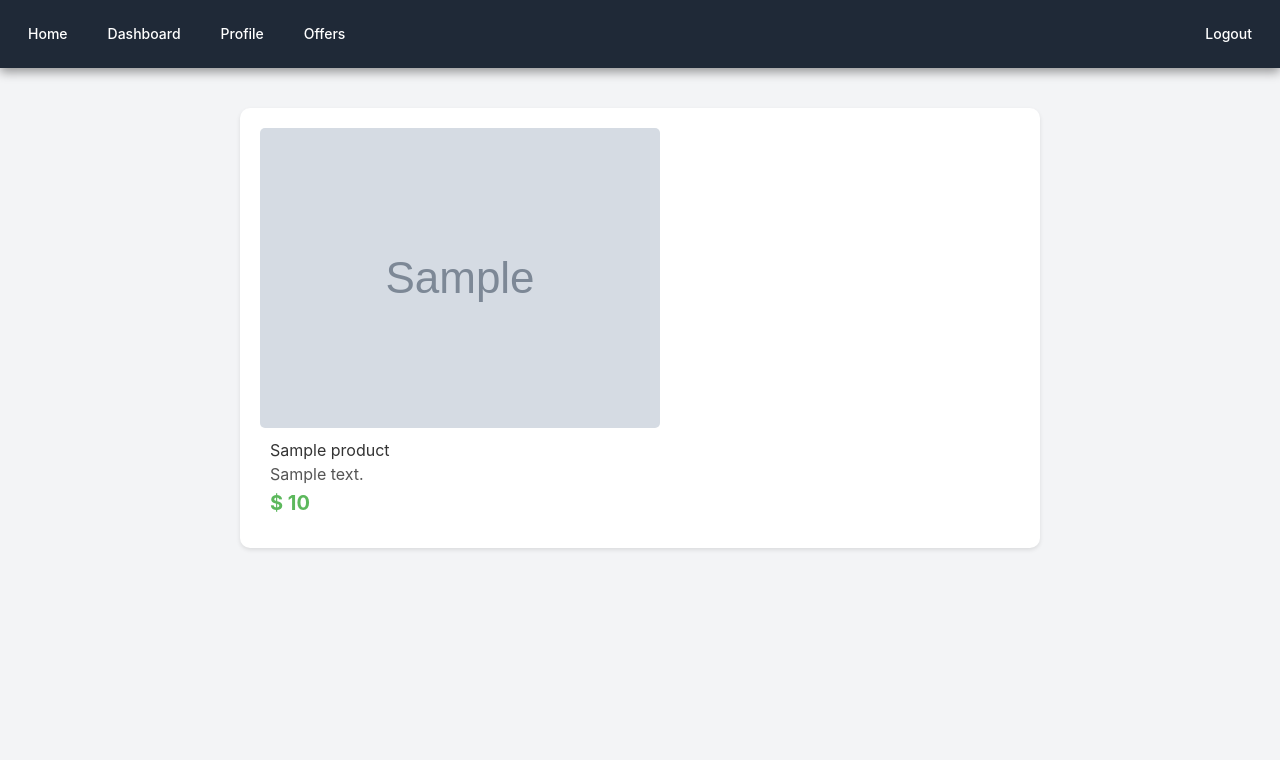
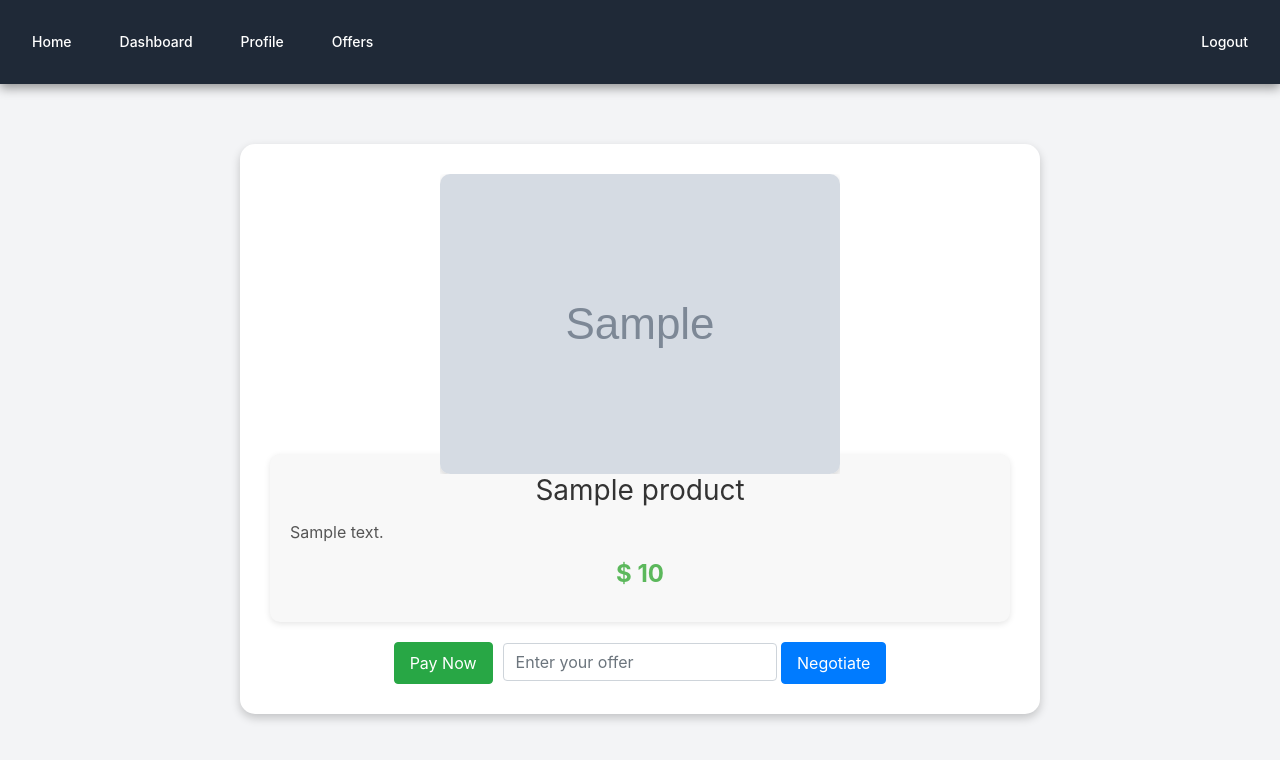
Before and after one commit to kukr/UniMarket-Place, a Flask app: template templates/product_detail.html in a window 1280 px wide. Shown: the top 760 px of the page. Run offline with Flask 2, Linux system fonts and the light colour scheme; the template is opened without the code that fills it: most values are stand-ins (such as "Sample title", 1, 10 or a date in 2020); grey boxes marked "Sample" are stand-in pictures; parts of the project's set-up code (start-up, migrations or seed data) failed here and were passed over; some libraries are stand-ins or nearby versions.

Commit message:
Updating product detail

```diff
--- a/app.py
+++ b/app.py
@@ -9,7 +9,7 @@ from datetime import datetime
 import base64
 
 import uuid
-import datetime
+
 # Initialize Flask app
 app = Flask(__name__)
 app.config['SECRET_KEY'] = 'your_secret_key_here'  # Change this to a secret key
@@ -31,7 +31,13 @@ def get_all_products():
     all_products_response = products_ref.get()
     all_products = all_products_response.val() if all_products_response.val() else {}
     del all_products['offers']
-    return all_products
+    del all_products['users']
+    # remove self products
+    copy_of_all_products = all_products.copy()
+    for key, val in all_products.items():
+        if val.get('seller_email', '') == session['user_email']:
+            del copy_of_all_products[key]
+    return copy_of_all_products
 
 def decode_email(encoded_email):
     # Decode the Base64-encoded email
@@ -272,7 +278,7 @@ def get_product(product_id):
     product = get_product_by_id(product_id)
     print(product)
     if product:
-        return render_template('product_detail.html', product=product)
+        return render_template('product_detail.html', product=product ,product_id=product_id)
     else:
         flash('Product not found.', 'danger')
         return redirect(url_for('dashboard'))
@@ -298,6 +304,7 @@ def list_products():
 
 @app.route('/offers/negotiate/<product_id>', methods = ['POST'])
 def negotiate(product_id):
+    print(request.form.get('offer_price'))
     # Logic to support negotiation
     if not session.get('user_email'):
         return redirect(url_for('login'))
@@ -316,7 +323,7 @@ def negotiate(product_id):
             'product_id': product_id,
             'seller_email': seller_email,
             'buyer_email': user_email,
-            'timestamp': datetime.now().isoformat(),
+            'timestamp': datetime.datetime.now().isoformat(),
             'offer_price': request.form.get('offer_price'),
             'offer_status': offer_status,
         }
--- a/templates/base.html
+++ b/templates/base.html
@@ -2,6 +2,13 @@
 <html lang="en">
   <head>
     <meta charset="UTF-8" />
+    <!-- In base.html, within the <head> tag -->
+<link rel="stylesheet" href="https://stackpath.bootstrapcdn.com/bootstrap/4.3.1/css/bootstrap.min.css">
+
+<!-- At the end of the body in base.html -->
+<script src="https://code.jquery.com/jquery-3.3.1.slim.min.js"></script>
+<script src="https://cdnjs.cloudflare.com/ajax/libs/popper.js/1.14.7/umd/popper.min.js"></script>
+<script src="https://stackpath.bootstrapcdn.com/bootstrap/4.3.1/js/bootstrap.min.js"></script>
     <meta name="viewport" content="width=device-width, initial-scale=1.0" />
     <title>Your Application</title>
     <script src="https://cdn.tailwindcss.com"></script>
--- a/templates/product_detail.html
+++ b/templates/product_detail.html
@@ -4,46 +4,118 @@
 <style>
     .product-detail-container {
         background-color: #fff;
-        padding: 20px;
-        margin: 20px auto;
-        border-radius: 10px;
-        box-shadow: 0 2px 4px rgba(0, 0, 0, 0.1);
+        padding: 30px;
+        margin: 40px auto;
+        border-radius: 15px;
+        box-shadow: 0 4px 10px rgba(0, 0, 0, 0.2);
         max-width: 800px;
+        display: flex;
+        flex-direction: column;
+        align-items: center;
+        text-align: center;
     }
 
     .product-image {
         max-width: 100%;
         height: auto;
-        border-radius: 5px;
+        border-radius: 10px;
+        box-shadow: 0 2px 6px rgba(0, 0, 0, 0.15);
     }
 
     .product-info {
-        padding: 10px;
+        padding: 20px;
+        background-color: #f8f8f8;
+        border-radius: 10px;
+        margin-top: -20px; /* To overlap the image slightly */
+        width: 100%;
+        box-shadow: 0 2px 6px rgba(0, 0, 0, 0.1);
     }
 
     .product-info h2 {
         color: #333;
-        margin-top: 0;
+        margin: 0 0 10px 0;
+        font-size: 28px;
     }
 
     .product-description {
         color: #555;
-        line-height: 1.6;
+        line-height: 1.8;
+        margin: 10px 0;
+        font-size: 16px;
+        text-align: justify;
     }
 
     .product-price {
         color: #5cb85c;
-        font-size: 20px;
+        font-size: 24px;
         font-weight: bold;
+        margin: 10px 0;
+    }
+
+    /* Custom styles for carousel controls */
+    .carousel-control-prev-icon,
+    .carousel-control-next-icon {
+        background-color: rgba(0, 0, 0, 0.5); /* Dark background for better visibility */
+        border-radius: 50%; /* Circular shape */
+        width: 40px; /* Width of the arrow */
+        height: 40px; /* Height of the arrow */
+        display: flex;
+        align-items: center;
+        justify-content: center;
+    }
+    .payment-negotiation {
+        margin-top: 20px;
+        display: flex;
+        align-items: center;
+        gap: 10px;
+    }
+
+    .payment-negotiation .btn {
+        padding: 8px 15px;
+    }
+
+    .payment-negotiation .form-control {
+        width: auto;
+        display: inline-block;
+    }
+    .btn-primary {
+        color: #fff;
+        background-color: #007bff;
+        border-color: #007bff;
     }
 </style>
 
 <div class="product-detail-container">
-    <img src="{{ product.images[0] }}" alt="{{ product.name }}" class="product-image">
+    <div id="productCarousel" class="carousel slide" data-ride="carousel">
+        <div class="carousel-inner">
+            {% for image in product.images %}
+            <div class="carousel-item{% if loop.first %} active{% endif %}">
+                <img src="{{ image }}" class="d-block w-100 product-image" alt="Product Image">
+            </div>
+            {% endfor %}
+        </div>
+        {% if product.images|length > 1 %}
+        <a class="carousel-control-prev" href="#productCarousel" role="button" data-slide="prev">
+            <span class="carousel-control-prev-icon" aria-hidden="true"></span>
+            <span class="sr-only">Previous</span>
+        </a>
+        <a class="carousel-control-next" href="#productCarousel" role="button" data-slide="next">
+            <span class="carousel-control-next-icon" aria-hidden="true"></span>
+            <span class="sr-only">Next</span>
+        </a>
+        {% endif %}
+    </div>
     <div class="product-info">
         <h2>{{ product.name }}</h2>
         <p class="product-description">{{ product.description }}</p>
         <p class="product-price">$ {{ product.price }}</p>
     </div>
+    <div class="payment-negotiation">
+        <a href="{{ url_for('payment', product_id=product_id) }}" class="btn btn-success">Pay Now</a>
+        <form action="{{ url_for('negotiate', product_id=product_id) }}" method="post" class="d-inline">
+            <input type="number" name="offer_price" class="form-control" placeholder="Enter your offer" min="1">
+            <button type="submit" class="btn btn-primary">Negotiate</button>
+        </form>
+    </div>
 </div>
 {% endblock %}
```
